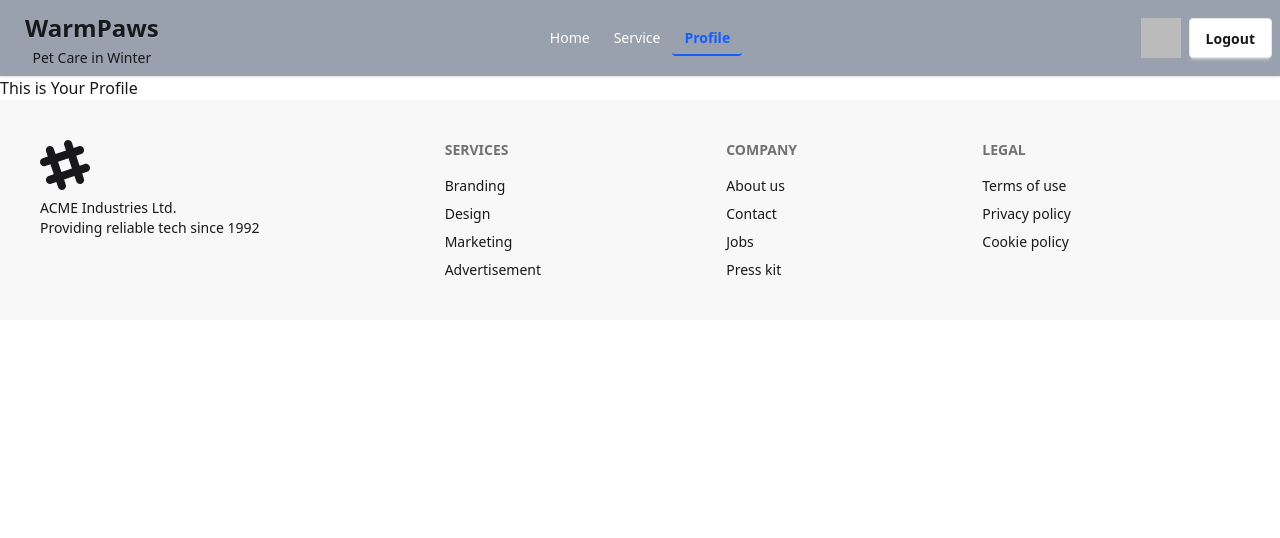
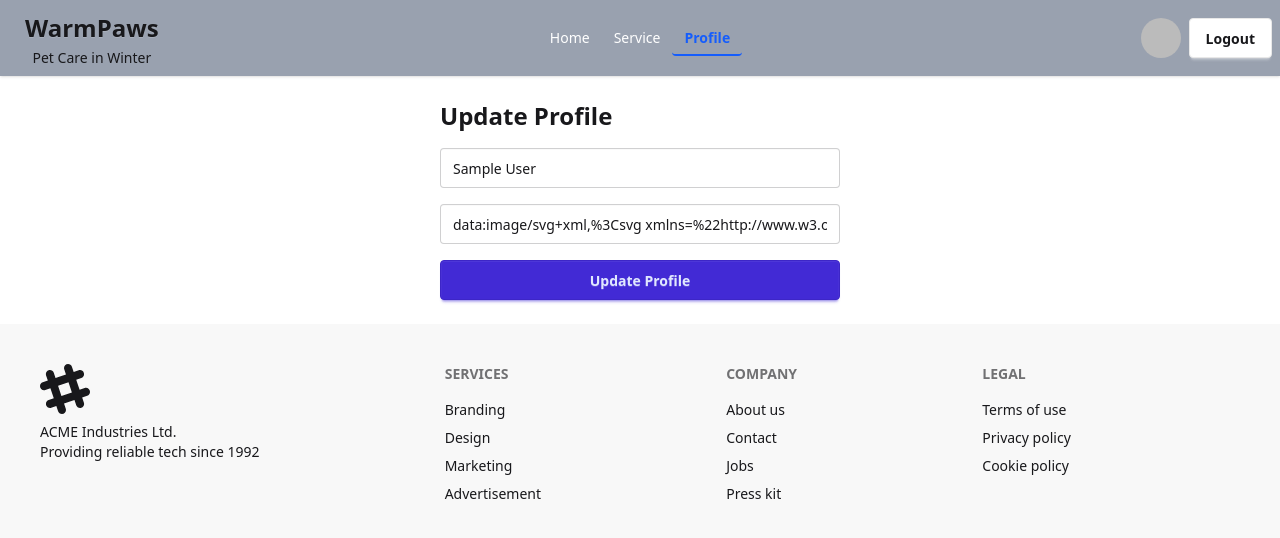
Before and after one commit to ISA-RUHULLA/Warm-paws, a React (Vite) app: page /profile in a window 1280 px wide. Shown: the top 538 px of the page. Built offline with nearby package versions, Linux system fonts and the light colour scheme; no server answers; sample sign-in values are in the browser's storage.

Commit message:
Customize profile Edit Component

```diff
--- a/src/components/Header.jsx
+++ b/src/components/Header.jsx
@@ -61,12 +61,20 @@ const Header = () => {
                 {loading ? (<div className="flex justify-center items-center w-[100px] h-[40px]">
                     <span className="loading loading-spinner loading-md"></span>
                 </div>) : user ? (
-                    <div className='flex gap-2'>
-                        <img src={user.photoURL || userIcon} alt="user" className='w-10 h-10' />
-                        <button onClick={handleLogout} className="btn bg-base-100">
+                    <div className="relative flex items-center">
+                        <div className="group relative">
+                            <img
+                                src={user.photoURL || userIcon}
+                                alt="user"
+                                className="w-10 h-10 rounded-full cursor-pointer"
+                            />
+                            <span className="absolute top-full mt-2 left-1/2 -translate-x-1/2 bg-gray-800 text-white text-xs rounded px-2 py-1 opacity-0 group-hover:opacity-100 transition-opacity">
+                                {user.displayName || "No Name"}
+                            </span>
+                        </div>
+                        <button onClick={handleLogout} className="btn bg-base-100 ml-2">
                             Logout
                         </button>
-
                     </div>
                 ) : (
                     <Link to="/auth/login" className="btn bg-base-100">
--- a/src/pages/Profile.jsx
+++ b/src/pages/Profile.jsx
@@ -1,11 +1,44 @@
-import React from 'react';
+import React, { useContext, useState } from "react";
+import { AuthContext } from "../context/AuthProvider";
+import { updateProfile } from "firebase/auth";
+import toast from "react-hot-toast";
 
 const Profile = () => {
-    return (
-        <div>
-            <h2>This is Your Profile</h2>
-        </div>
-    );
+  const { user } = useContext(AuthContext);
+  const [displayName, setDisplayName] = useState(user?.displayName || "");
+  const [photoURL, setPhotoURL] = useState(user?.photoURL || "");
+
+  const handleUpdate = (e) => {
+    e.preventDefault();
+    updateProfile(user, { displayName, photoURL })
+      .then(() => {
+        toast.success("Profile updated ✅");
+      })
+      .catch((err) => toast.error(err.message));
+  };
+
+  return (
+    <div className="p-6 max-w-md mx-auto">
+      <h2 className="text-2xl font-bold mb-4">Update Profile</h2>
+      <form onSubmit={handleUpdate} className="flex flex-col gap-4">
+        <input
+          type="text"
+          placeholder="Display Name"
+          value={displayName}
+          onChange={(e) => setDisplayName(e.target.value)}
+          className="input input-bordered w-full"
+        />
+        <input
+          type="text"
+          placeholder="Photo URL"
+          value={photoURL}
+          onChange={(e) => setPhotoURL(e.target.value)}
+          className="input input-bordered w-full"
+        />
+        <button className="btn btn-primary w-full">Update Profile</button>
+      </form>
+    </div>
+  );
 };
 
 export default Profile;
--- a/src/routes/Router.jsx
+++ b/src/routes/Router.jsx
@@ -36,7 +36,9 @@ const router = createBrowserRouter([
       {
         path: "profile",
         element: (
-          <Profile />
+          <PrivateRoute>
+            <Profile />
+          </PrivateRoute>
         ),
       },
     ],
```
